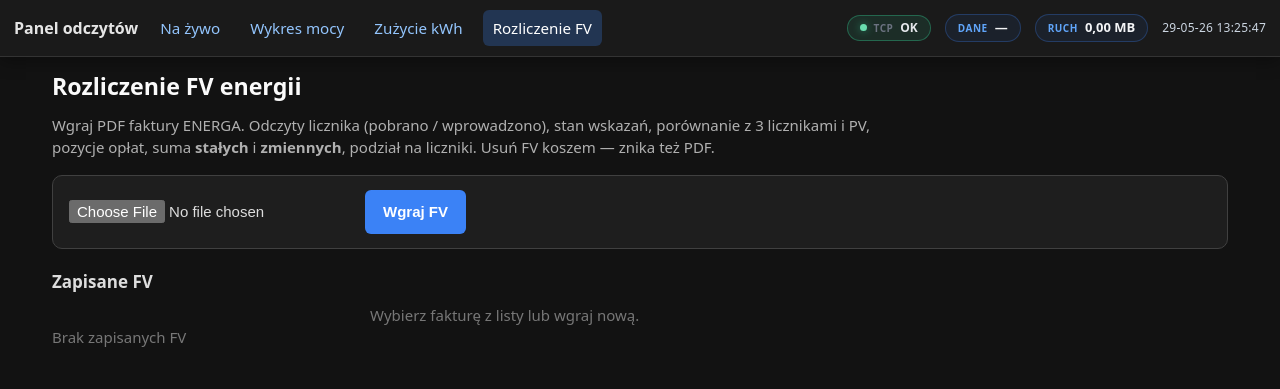
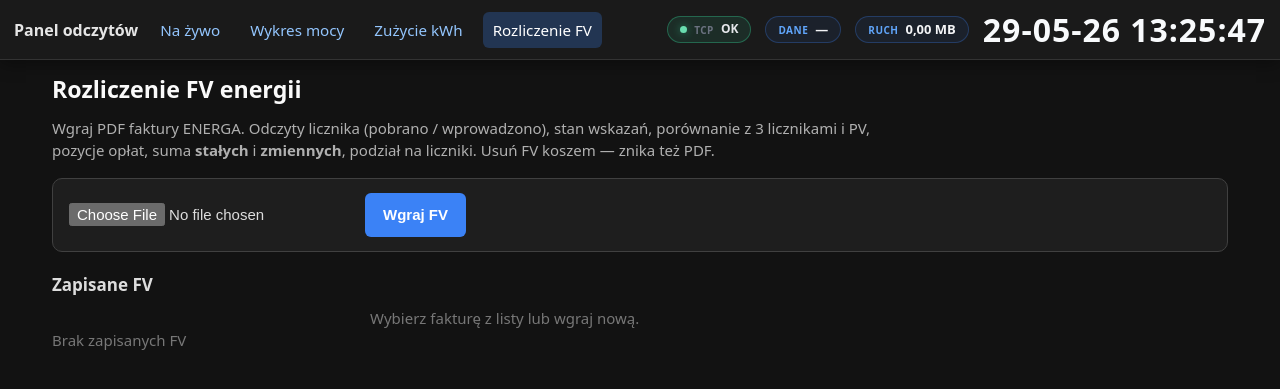
Before and after one commit to DybaMati/str_liczniki, a FastAPI app: page /fv in a window 1280 px wide. Shown: the top 389 px of the page. Run offline with FastAPI, Linux system fonts and the light colour scheme; data that the repository does not hold is empty.

Commit message:
fix(ui): przywroc date i godzine w pasku (obok TCP i Dane na mobile)
Co-authored-by: Cursor <cursoragent@cursor.com>

```diff
--- a/templates/base.html
+++ b/templates/base.html
@@ -59,10 +59,12 @@
       font-variant-numeric: tabular-nums;
       white-space: nowrap;
       line-height: 1.1;
-      color: #cbd5e1;
-      font-size: 12px;
-      font-weight: 500;
-      letter-spacing: 0.02em;
+      color: #f8fafc;
+      font-size: clamp(1.05rem, 2.5vw, 2.05rem);
+      font-weight: 600;
+      letter-spacing: 0.03em;
+      max-width: 100%;
+      text-align: right;
     }
     .nav-pill {
       display: inline-flex;
@@ -160,14 +162,24 @@
         padding-top: 6px;
         border-top: 1px solid #2a2a2a;
         gap: 6px 8px;
-        justify-content: space-between;
-        flex-wrap: nowrap;
+        display: grid;
+        grid-template-columns: auto auto minmax(0, 1fr);
+        align-items: center;
       }
+      #nav-tcp { justify-self: start; }
+      #nav-refresh { justify-self: start; }
+      #nav-clock { justify-self: end; grid-column: 3; }
       #nav-traffic { display: none; }
-      .nav-pill { font-size: 10px; padding: 4px 8px; gap: 4px; max-width: 48%; }
+      .nav-pill { font-size: 10px; padding: 4px 8px; gap: 4px; }
       .nav-pill-dot { width: 6px; height: 6px; }
       .nav-pill-data .nav-pill-val { font-size: 11px; }
       #nav-refresh .nav-pill-val { font-size: 10px; }
+      .nav-clock {
+        font-size: clamp(11px, 3.1vw, 15px);
+        font-weight: 600;
+        color: #e5e5e5;
+        letter-spacing: 0.02em;
+      }
     }
     .toast-copy {
       position: fixed;
@@ -221,7 +233,7 @@
         <span class="nav-pill-label">Ruch</span>
         <span class="nav-pill-val" id="nav-traffic-val">0,00 MB</span>
       </span>
-      <span class="nav-clock nav-desktop-only" id="nav-clock" aria-hidden="true">--</span>
+      <div class="nav-clock" id="nav-clock">--</div>
     </div>
   </nav>
   <div class="toast-copy" id="toast-copy" role="status" aria-live="polite"></div>
@@ -236,7 +248,7 @@
     var trafficVal = document.getElementById('nav-traffic-val');
     var refreshVal = document.getElementById('nav-refresh-val');
     var toastCopy = document.getElementById('toast-copy');
-    if (!tcpEl || !tcpText || !refreshVal) return;
+    if (!tcpEl || !tcpText || !refreshVal || !clockEl) return;
 
     var totalBytes = 0;
     var tcpOk = null;
```
